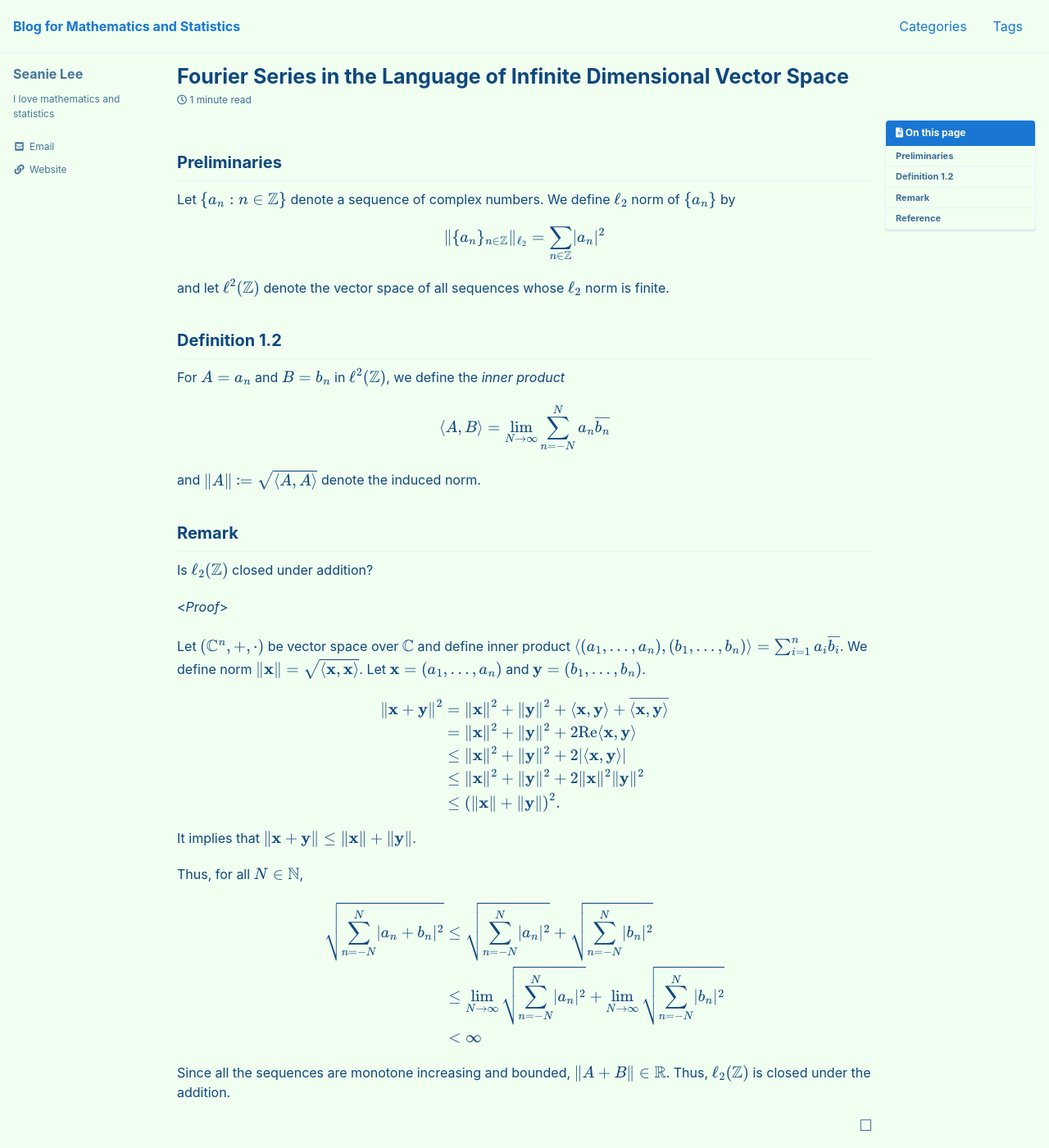
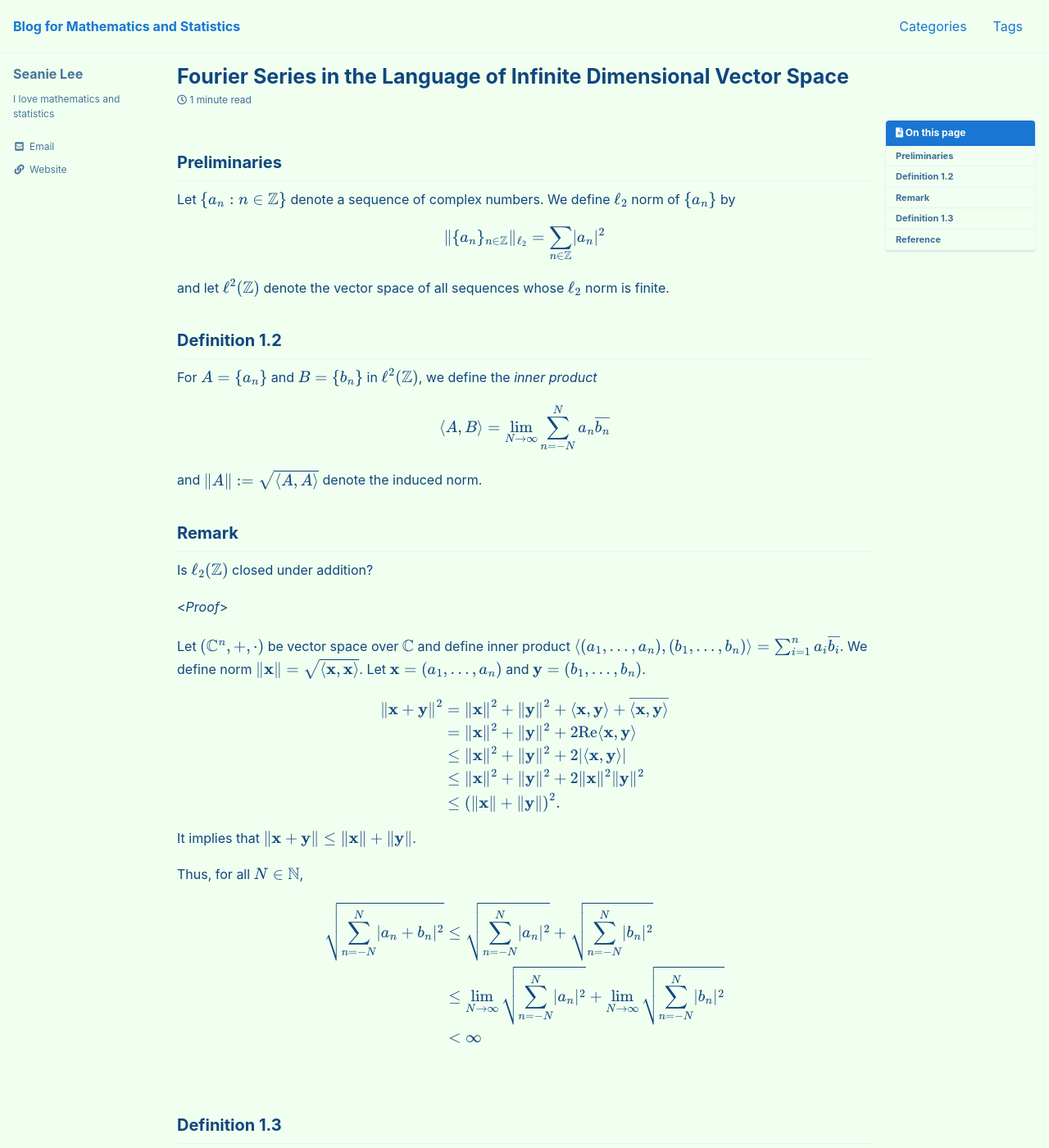
Before and after one commit to seanie12/blog, a Jekyll site: the page built from _posts/2023-02-14-infinite-dimensional-vector-space.md, in a window 1280 px wide and 1400 px high. Shown: the whole window at 82% size. Built offline with Jekyll 4.4.1, drawn with Linux system fonts in a browser that asks for light colours; cached includes are drawn as plain includes; formulas are drawn with MathJax 3; some of the changed text lies outside the part shown.

Commit message:
Update 2023-02-14-infinite-dimensional-vector-space.md

```diff
--- a/_posts/2023-02-14-infinite-dimensional-vector-space.md
+++ b/_posts/2023-02-14-infinite-dimensional-vector-space.md
@@ -33,7 +33,7 @@ $$
 and let $\ell^2(\mathbb{Z})$ denote the vector space of all sequences whose $\ell_2$ norm is finite.
 
 ## Definition 1.2
-For $A=\{a_n\}$ and $B=\{b_n\}$ in $\ell^2(\mathbb{Z})$, we define the *inner product*
+For $A=\\{a_n\\}$ and $B=\\{b_n\\}$ in $\ell^2(\mathbb{Z})$, we define the *inner product*
 
 
 $$
@@ -42,7 +42,7 @@ $$
 \end{align*}
 $$
 
-and $\lVert A \rVert \coloneqq \sqrt{\langle A, A \rangle}$ denote the induced norm.
+and $\lVert A \rVert := \sqrt{\langle A, A \rangle}$ denote the induced norm.
 
 
 ## Remark
@@ -74,12 +74,16 @@ $$
 \end{align*}
 $$
 
+
+$$\tag*{$\square$}$$
+## Definition 1.3
+An inner product space with strictly positive definite inner product, which is complete with respect to the induced metric, is called a *Hilbert space*.
+
 Since all the sequences are monotone increasing and bounded, $\lVert A +B \rVert \in \mathbb{R}$. Thus, $\ell_2(\mathbb{Z})$ is closed under the addition.
 
 
 
 
-$$\tag*{$\square$}$$
 
 ## Reference
 - Elias M. Stein and  Rami Shakarchi **『**Fourier Analysis: An Introduction**』**
```
